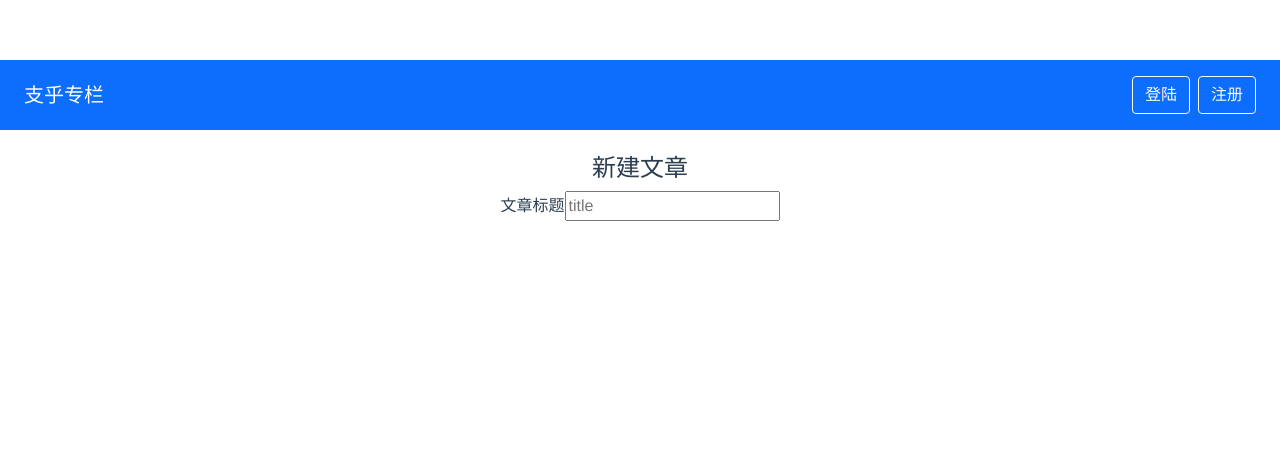
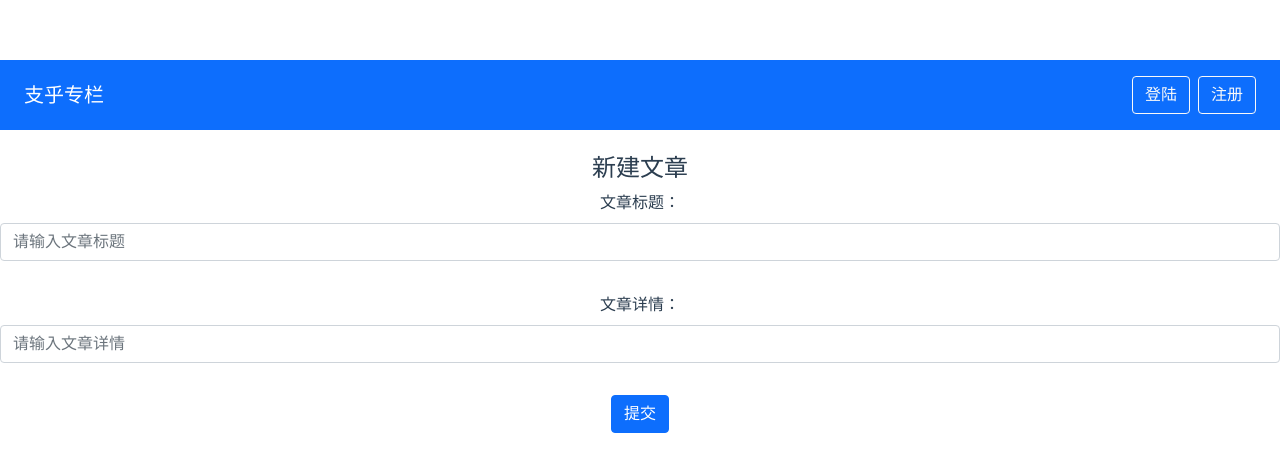
Before and after one commit to waruiiko/zheye, a Vue app in the folder zheye/: page /create in a window 1280 px wide. Shown: the top 472 px of the page. Built offline with nearby package versions, Linux system fonts and the light colour scheme.

Commit message:
createPost

```diff
--- a/zheye/src/hooks/RuleProp.ts
+++ b/zheye/src/hooks/RuleProp.ts
@@ -1,5 +1,5 @@
 interface RuleProp {
-    type: 'required' | 'email' | 'password';
+    type: 'required' | 'email' | 'password' |'title' | 'content';
     message: string;
   }
 
--- a/zheye/src/views/CreatePost.vue
+++ b/zheye/src/views/CreatePost.vue
@@ -1,20 +1,52 @@
 <template>
-    <div>
-        <h4>新建文章</h4>
-        <form>
-            <div class="mb-3">
-                <label class="form-label">文章标题</label>
-                <input placeholder="title" type="text" name="title" />
-            </div>
-        </form>
-    </div>
+  <div>
+    <h4>新建文章</h4>
+    <validate-form @form-submit="onFormSubmit">
+      <div class="mb-3">
+        <label class="form-label">文章标题：</label>
+        <validate-input
+          :rules="titleRules"
+          v-model="titleVal"
+          placeholder="请输入文章标题"
+          type="text"
+        />
+      </div>
+      <div class="mb-3">
+        <label class="form-label">文章详情：</label>
+        <validate-input
+          rows="10"
+          tag="textarea"
+          placeholder="请输入文章详情"
+          :rules="contentRules"
+          v-model="contentVal"
+        />
+      </div>
+    </validate-form>
+  </div>
 </template>
 <script lang="ts">
-import { defineComponent } from 'vue'
-
+import { defineComponent, ref } from "vue";
+import ValidateInput from "../components/ValidateInput.vue";
+import ValidateForm from "../components/ValidateForm.vue";
+import { RulesProp } from "../hooks/RuleProp";
 export default defineComponent({
-    // setup() {
-
-    // },
-})
+  components: {
+    ValidateInput,
+    ValidateForm,
+  },
+  setup() {
+    const titleRules: RulesProp = [
+      { type: "required", message: "文章标题不能为空" },
+    ];
+    const contentVal = ref("");
+    const contentRules: RulesProp = [
+      { type: "required", message: "文章详情不能为空" },
+    ];
+    return {
+      titleRules,
+      contentVal,
+      contentRules,
+    };
+  },
+});
 </script>
```
